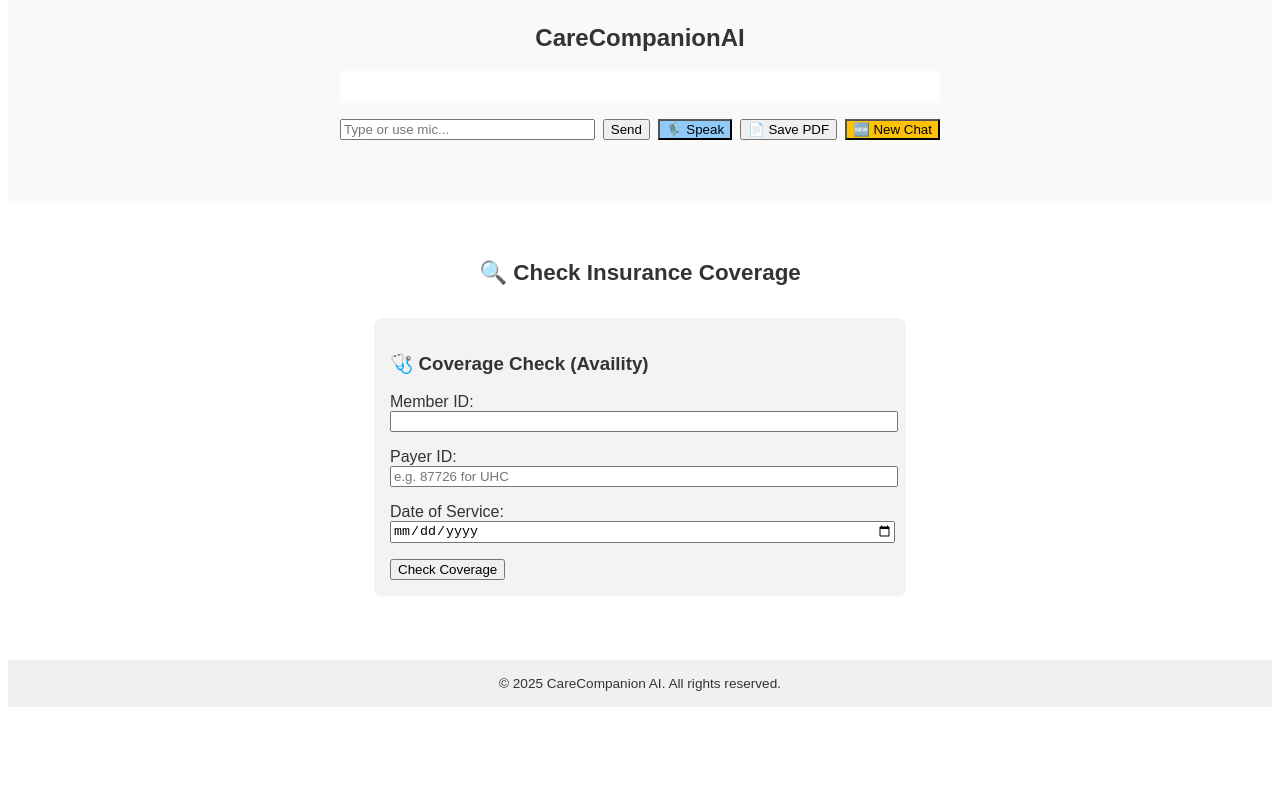
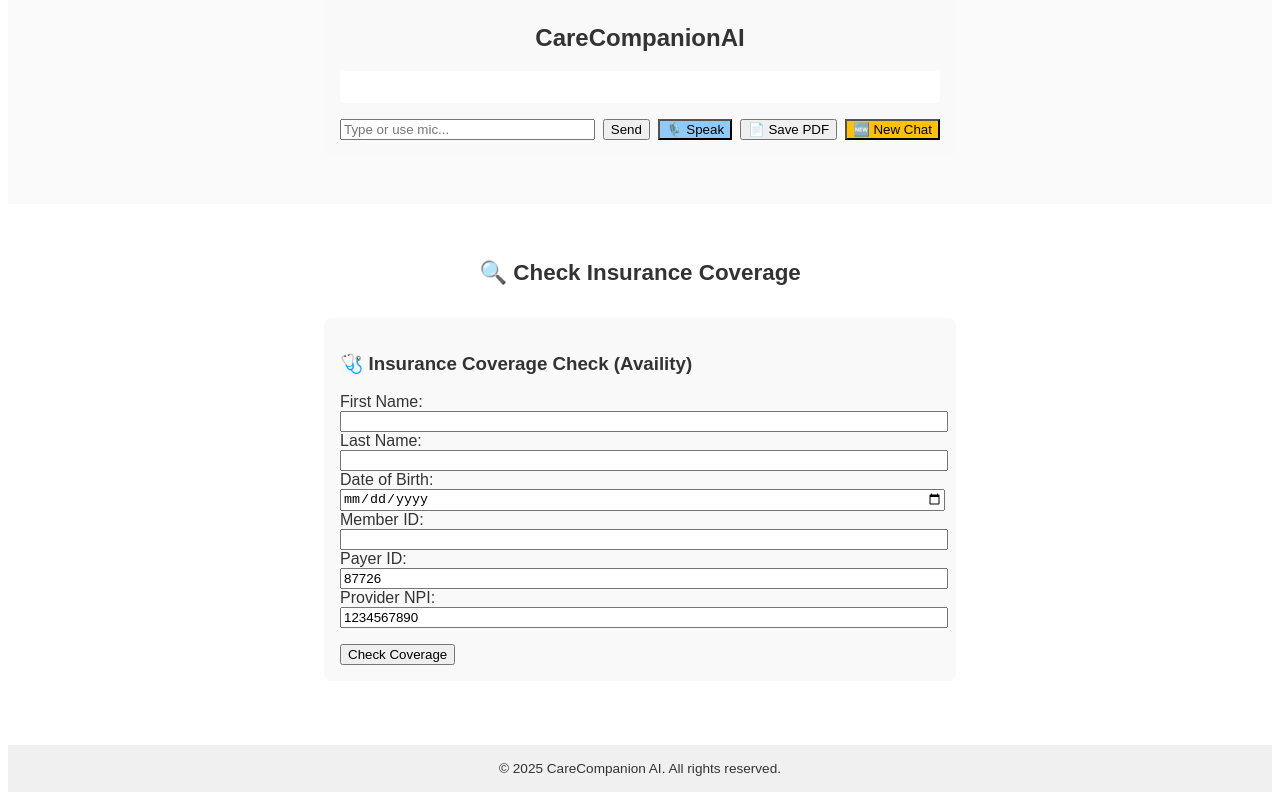
Before and after one commit to scalisek3/carecompanionai-frontend, a React (Create React App) app: page / in a window 1280 px wide. Shown: the part 1250-2050 px from the top of the page. Before the commit the page ends 1965 px from the top, so only its background shows below. Built offline with nearby package versions, Linux system fonts and the light colour scheme.

Commit message:
fix CoverageCheckForm

```diff
--- a/src/components/CoverageCheckForm.js
+++ b/src/components/CoverageCheckForm.js
@@ -3,8 +3,11 @@ import axios from 'axios';
 
 const CoverageCheckForm = () => {
   const [memberId, setMemberId] = useState('');
-  const [payerId, setPayerId] = useState(''); // e.g. '87726' for UHC
-  const [dateOfService, setDateOfService] = useState('');
+  const [firstName, setFirstName] = useState('');
+  const [lastName, setLastName] = useState('');
+  const [dob, setDob] = useState('');
+  const [payerId, setPayerId] = useState('87726'); // UHC
+  const [npi, setNpi] = useState('1234567890'); // Test NPI
   const [response, setResponse] = useState(null);
   const [error, setError] = useState('');
 
@@ -14,35 +17,53 @@ const CoverageCheckForm = () => {
     setResponse(null);
 
     const payload = {
-      tradingPartnerServiceId: payerId,
-      member: {
-        id: memberId
+      provider: { npi },
+      subscriber: {
+        memberId,
+        firstName,
+        lastName,
+        dob
       },
-      serviceDate: dateOfService
+      payer: {
+        id: payerId,
+        name: "UnitedHealthcare"
+      },
+      serviceTypeCodes: ["30"], // General health benefits
+      traceNumber: `CCAI-${Date.now()}`
     };
 
     try {
       const res = await axios.post('https://carecompanionai-website.onrender.com/api/coverage-check', payload);
       setResponse(res.data);
     } catch (err) {
-      setError(err.response?.data?.error || 'Error occurred while checking coverage.');
+      console.error(err.response?.data || err.message);
+      setError(err.response?.data?.error || 'Something went wrong during the coverage check.');
     }
   };
 
   return (
-    <div style={{ maxWidth: 500, margin: '2rem auto', padding: '1rem', backgroundColor: '#f3f3f3', borderRadius: '8px' }}>
-      <h3>🩺 Coverage Check (Availity)</h3>
+    <div style={{ maxWidth: 600, margin: '2rem auto', padding: '1rem', backgroundColor: '#f9f9f9', borderRadius: '8px' }}>
+      <h3>🩺 Insurance Coverage Check (Availity)</h3>
       <form onSubmit={handleSubmit}>
+        <label>First Name:</label>
+        <input value={firstName} onChange={e => setFirstName(e.target.value)} required style={{ width: '100%' }} />
+
+        <label>Last Name:</label>
+        <input value={lastName} onChange={e => setLastName(e.target.value)} required style={{ width: '100%' }} />
+
+        <label>Date of Birth:</label>
+        <input type="date" value={dob} onChange={e => setDob(e.target.value)} required style={{ width: '100%' }} />
+
         <label>Member ID:</label>
-        <input value={memberId} onChange={e => setMemberId(e.target.value)} required style={{ width: '100%', marginBottom: '1rem' }} />
+        <input value={memberId} onChange={e => setMemberId(e.target.value)} required style={{ width: '100%' }} />
 
         <label>Payer ID:</label>
-        <input value={payerId} onChange={e => setPayerId(e.target.value)} required placeholder="e.g. 87726 for UHC" style={{ width: '100%', marginBottom: '1rem' }} />
+        <input value={payerId} onChange={e => setPayerId(e.target.value)} required style={{ width: '100%' }} />
 
-        <label>Date of Service:</label>
-        <input type="date" value={dateOfService} onChange={e => setDateOfService(e.target.value)} required style={{ width: '100%', marginBottom: '1rem' }} />
+        <label>Provider NPI:</label>
+        <input value={npi} onChange={e => setNpi(e.target.value)} required style={{ width: '100%' }} />
 
-        <button type="submit">Check Coverage</button>
+        <button type="submit" style={{ marginTop: '1rem' }}>Check Coverage</button>
       </form>
 
       {response && (
```
